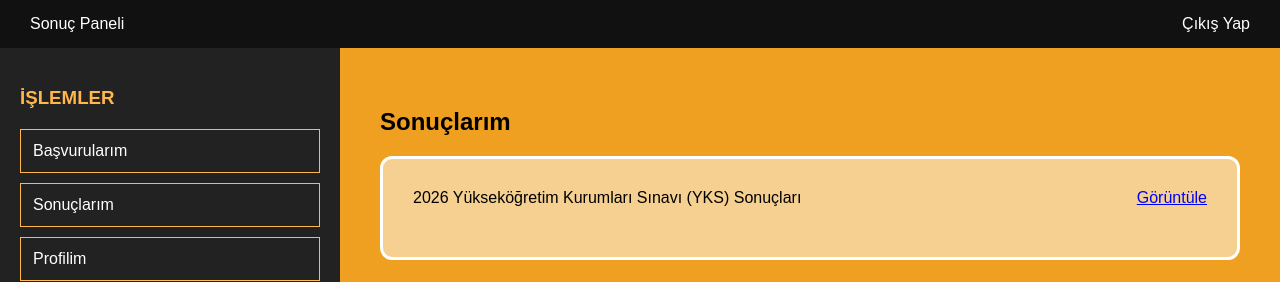
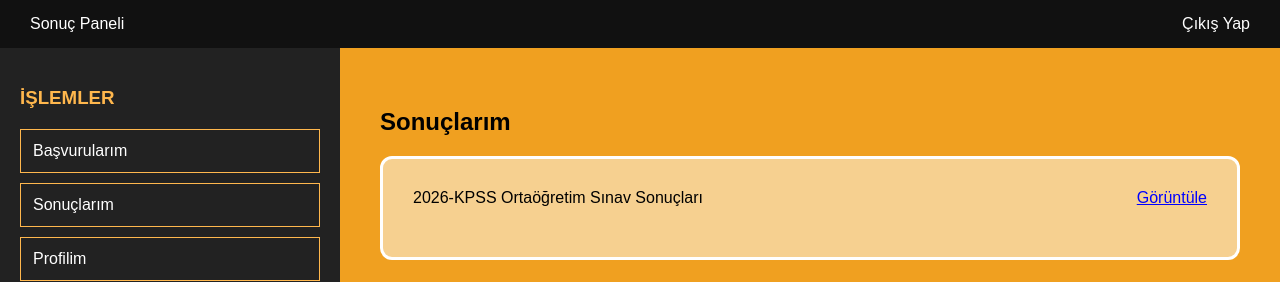
Before and after one commit to aisosym/osym, a plain HTML site: page sonuclar.html in a window 1280 px wide. Shown: the top 282 px of the page. Drawn offline with Linux system fonts and the light colour scheme.

Commit message:
Update sonuclar.html

```diff
--- a/sonuclar.html
+++ b/sonuclar.html
@@ -99,7 +99,7 @@ body {
         <div class="card">
 
             <div class="result-row">
-                <div>2026 Yükseköğretim Kurumları Sınavı (YKS) Sonuçları</div>
+                <div>2026-KPSS Ortaöğretim Sınav Sonuçları</div>
                 <div class="link" onclick="ac()">Görüntüle</div>
             </div>
 
```
